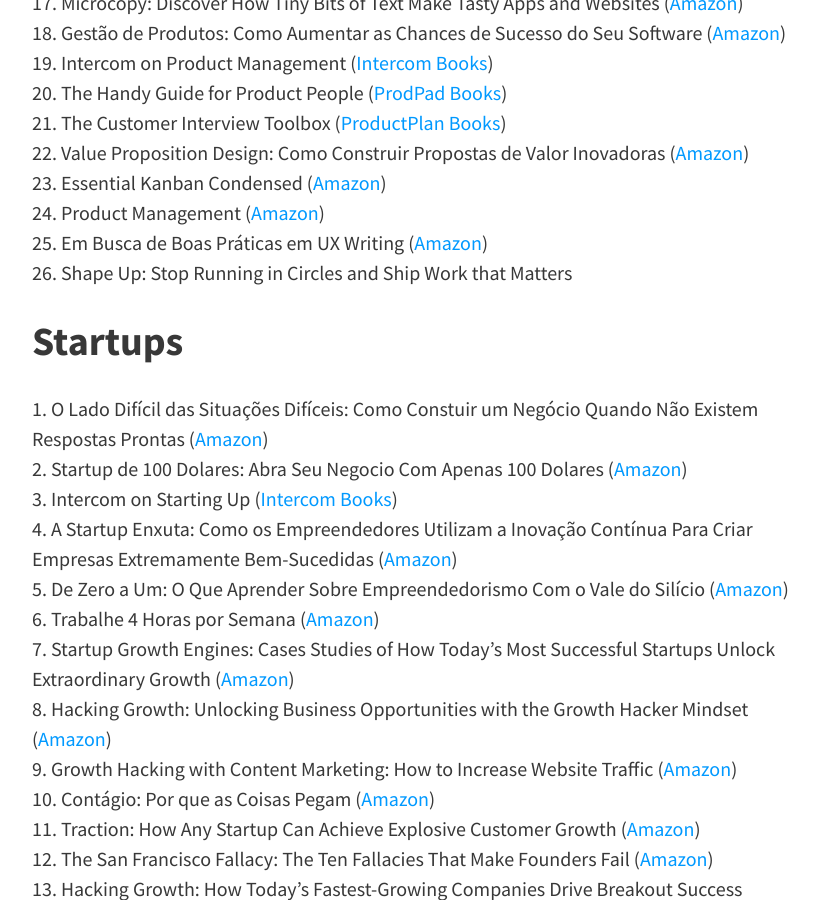
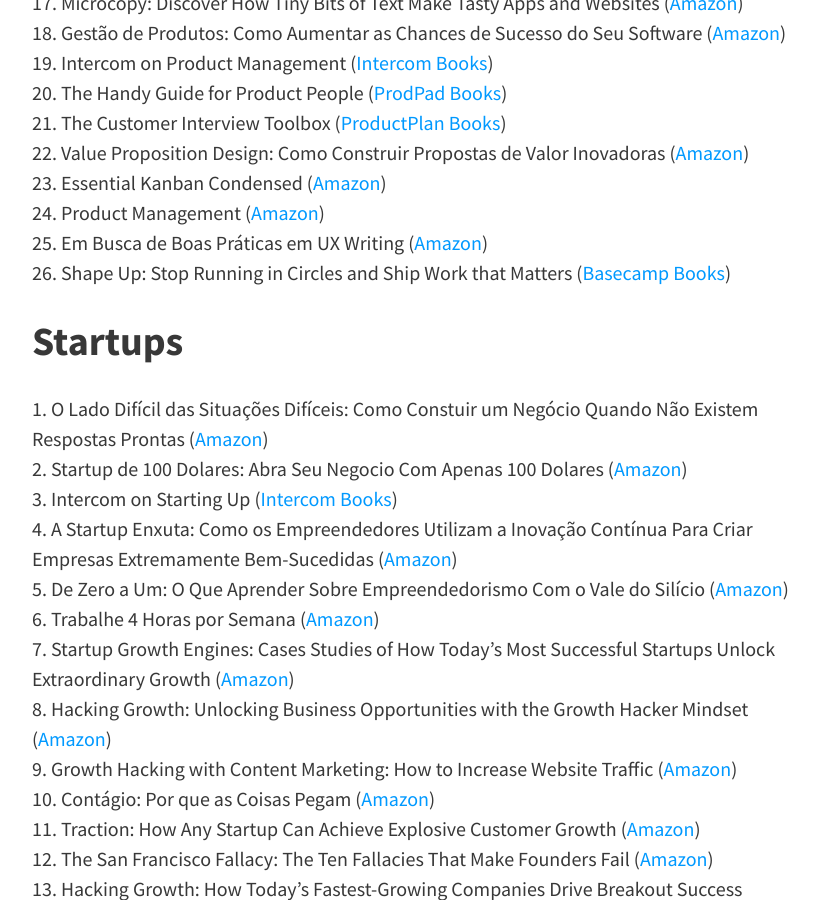
Before and after one commit to felipecbarbosa/felipecbarbosa.github.io, a Jekyll site: the page built from livros-profissionais.md, in a window 1280 px wide and 900 px high, scrolled down 4478 px. Shown: the whole window, without its empty margins (224-1043 px from the left). Built offline with Jekyll 4.4.1, drawn with Linux system fonts in a browser that asks for light colours; nearby versions of some CDN libraries; comment, search, counter and statistics services are not loaded; some of the changed text lies outside the part shown.

```diff
--- a/livros-profissionais.md
+++ b/livros-profissionais.md
@@ -124,7 +124,7 @@ Cada livro tem um link para poder comprar em alguma loja. Nos links da Amazon te
 23. Essential Kanban Condensed ([Amazon](https://amzn.to/2RVqlQI){:target="_blank"})
 24. Product Management ([Amazon](https://amzn.to/37yv0ic){:target="_blank"})
 25. Em Busca de Boas Práticas em UX Writing ([Amazon](https://amzn.to/2Vbl0bk){:target="_blank"})
-26. Shape Up: Stop Running in Circles and Ship Work that Matters
+26. Shape Up: Stop Running in Circles and Ship Work that Matters ([Basecamp Books](https://basecamp.com/shapeup){:target="_blank"})
 
 <h2 id="startups">Startups</h2>
 
```
Also changed, not shown: other parts of livros-profissionais.md (+1 -1 lines).
